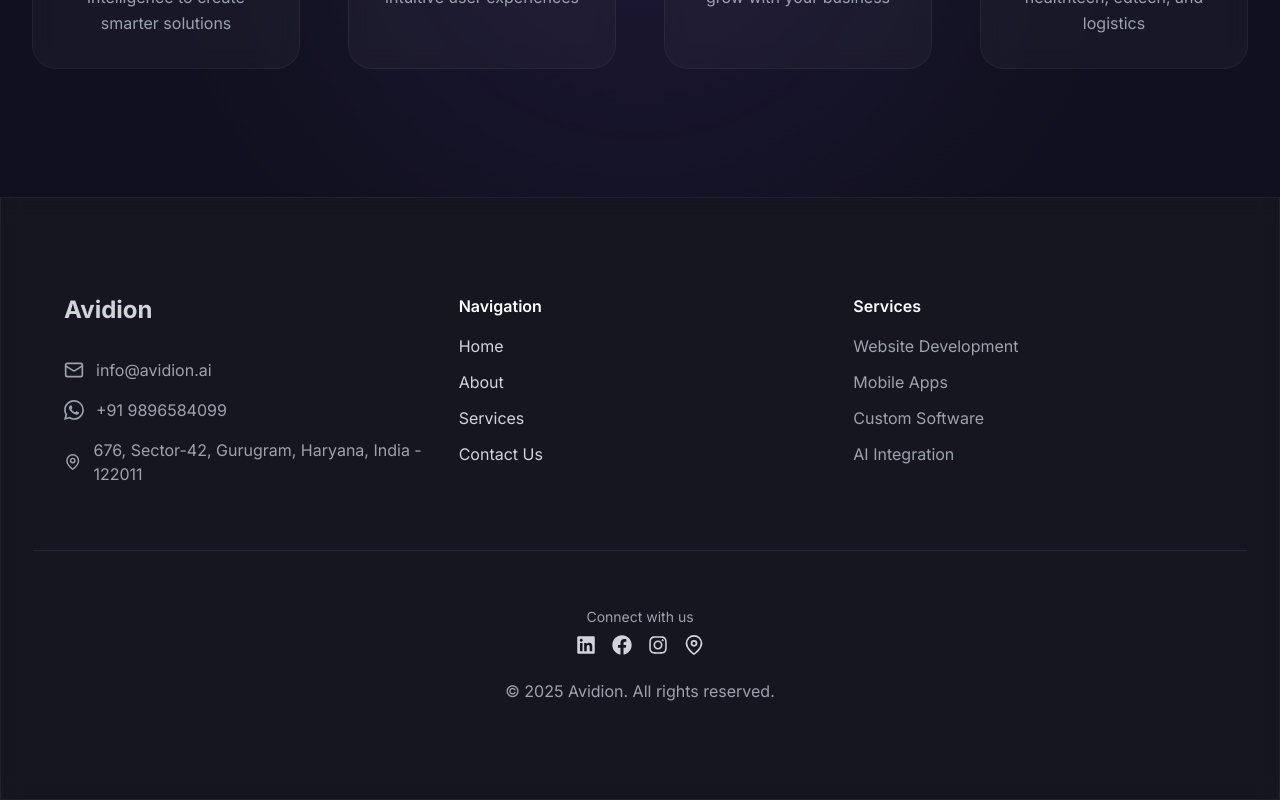
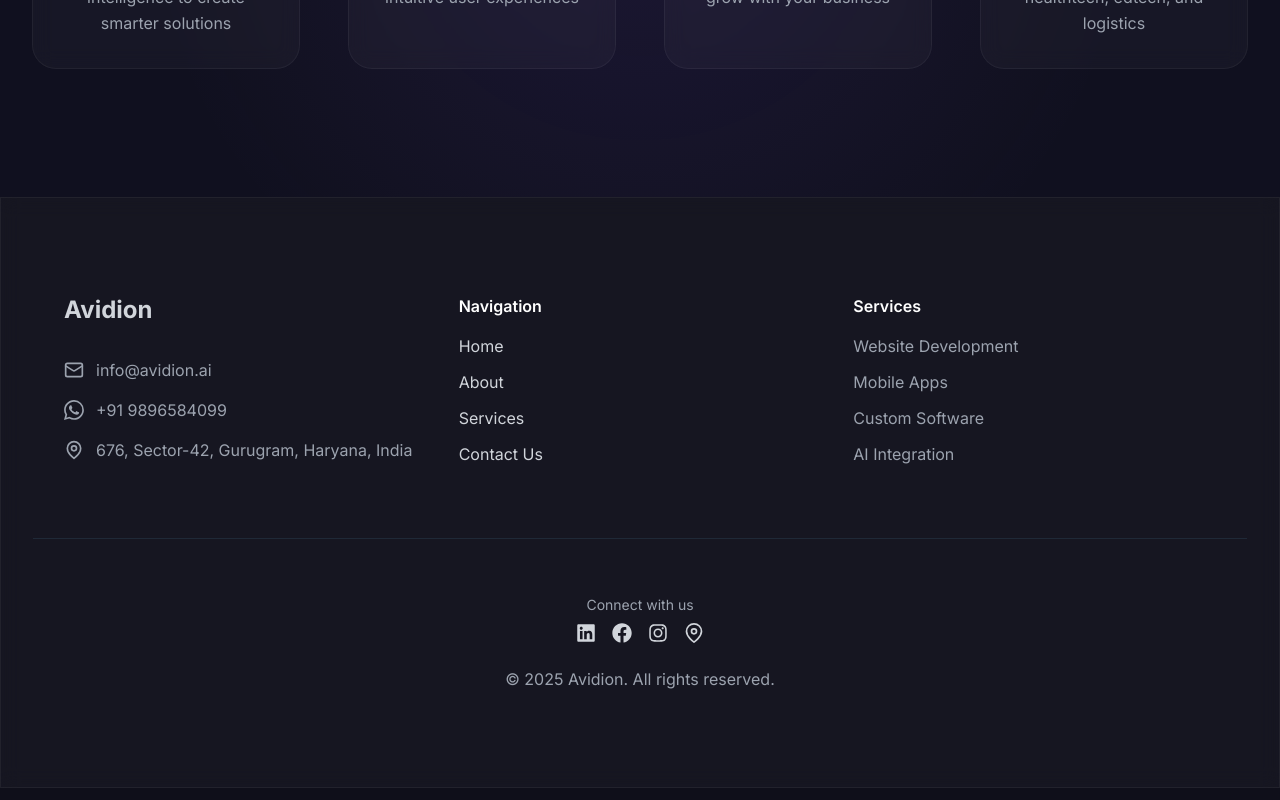
Before and after one commit to sachinavidion/avidionwebsite, a React (Vite) app: page / in a window 1280 px wide. Shown: the part 2009-2809 px from the top of the page. Built offline with nearby package versions, Linux system fonts and the light colour scheme.

Commit message:
Update Footer.tsx
Location name and url update in footer

```diff
--- a/src/components/Footer.tsx
+++ b/src/components/Footer.tsx
@@ -61,13 +61,13 @@ const Footer = () => {
 </a>
 
             <a
-              href="https://maps.google.com/?q=676,Sector-42,Gurugram,Haryana,India"
+              href="https://maps.app.goo.gl/63vbJf5DTtpBCK5w8"
               target="_blank"
               rel="noopener noreferrer"
               className="flex items-center gap-3 text-gray-400 hover:text-purple-400 transition-colors duration-300"
             >
               <MapPin size={20} />
-              676, Sector-42, Gurugram, Haryana, India - 122011
+              676, Sector-42, Gurugram, Haryana, India
             </a>
           </div>
         </div>
```
